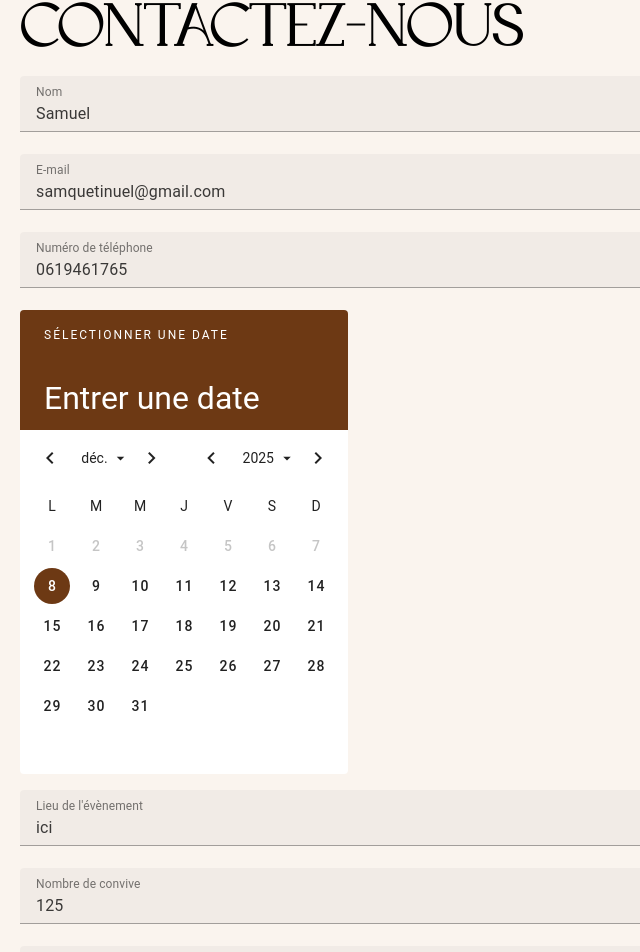
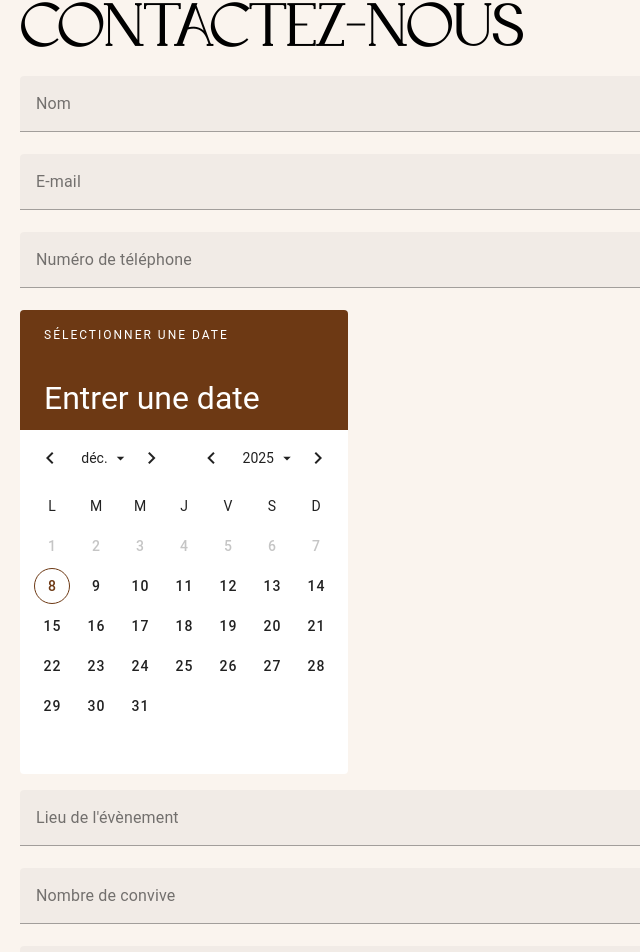
Before and after one commit to SamuelQuetin/craqueline, a Vue app: page /contact in a window 1280 px wide. Shown: the part 260-1212 px from the top of the page, without its empty margins (0-640 px from the left). Built offline with nearby package versions, Linux system fonts and the light colour scheme.

Commit message:
Clear default values from Contact form fields for improved initialization.

```diff
--- a/src/view/Contact.vue
+++ b/src/view/Contact.vue
@@ -68,13 +68,13 @@ import {MailService} from "@/service/MailService.js";
 import {ref} from "vue";
 
 const mailService = new MailService();
-const nom = ref('Samuel');
-const email = ref('samquetinuel@gmail.com');
-const numPhone = ref('0619461765');
-const date = ref(' demain');
-const where = ref('ici');
-const numPers = ref('125');
-const message = ref('Bonjkours je suis le petit Samuel pourquoi chatgpt a ajouter petit devant samuel ? je vais le taper');
+const nom = ref();
+const email = ref();
+const numPhone = ref();
+const date = ref();
+const where = ref();
+const numPers = ref();
+const message = ref();
 
 const nameRules = [
   v => !!v || 'le champ Nom est obligatoire',
```
